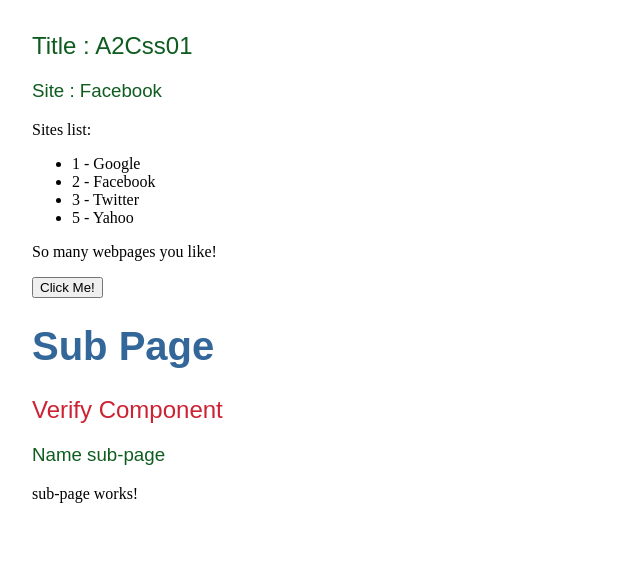
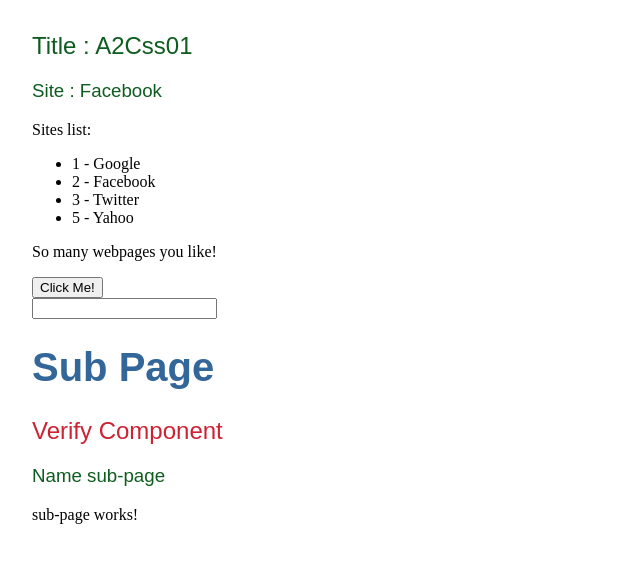
Before and after one commit to ding99/A2Css01, an Angular app: page / in a window 1280 px wide. Shown: the top 562 px of the page, without its empty margins (0-640 px from the left). Built offline with nearby package versions, Linux system fonts and the light colour scheme.

Commit message:
get input value

```diff
--- a/src/app/app.component.html
+++ b/src/app/app.component.html
@@ -10,5 +10,9 @@
 
 <button (click)="onClickMe()">Click Me!</button>
 {{clickMessage}}
+<br>
+
+<input #box (keyup) = "onKey(box.value)">
+<p>{{values}}</p>
 
 <sub-page>Loading sub-page...</sub-page>
--- a/src/app/app.component.ts
+++ b/src/app/app.component.ts
@@ -22,4 +22,11 @@ export class AppComponent {
       this.clickMessage = 'Clicked';
     else this.clickMessage = '';
   }
+
+  values ='';
+  onKey(value: string){
+    this.values += value + ' | ';
+    if(this.values.length > 36)
+    this.values = '';
+  }
 }
```
